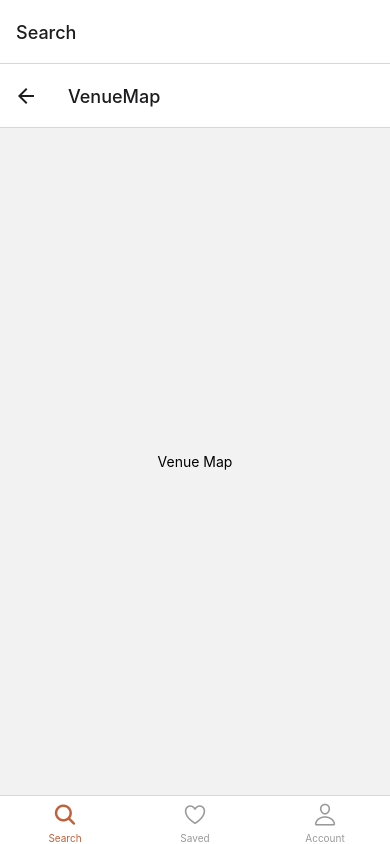
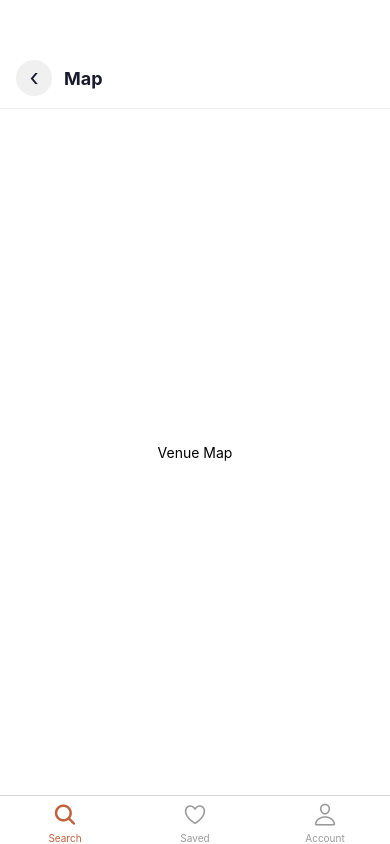
Before and after one commit to NicolasRiley/BallroomNearMe, a React Native app: screen /VenueMap in a window 390 px wide. Built offline with nearby package versions, Linux system fonts and the light colour scheme.

Commit message:
good version

```diff
--- a/App.tsx
+++ b/App.tsx
@@ -20,10 +20,10 @@ const Stack = createNativeStackNavigator()
 function SearchStack() {
   return (
     <Stack.Navigator>
-      <Stack.Screen name="Home" component={HomeScreen} />
-      <Stack.Screen name="VenueList" component={VenueListScreen} />
+      <Stack.Screen name="Home" component={HomeScreen} options={{ headerShown: false }} />
+      <Stack.Screen name="VenueList" component={VenueListScreen} options={{ headerShown: false }} />
       <Stack.Screen name="VenueDetail" component={VenueDetailScreen} options={{ headerShown: false }} />
-      <Stack.Screen name="VenueMap" component={VenueMapScreen} />
+      <Stack.Screen name="VenueMap" component={VenueMapScreen} options={{ headerShown: false }} />
       <Stack.Screen name="DatePicker" component={DatePickerScreen} options={{ headerShown: false }} />
       <Stack.Screen name="BookingSummary" component={BookingSummaryScreen} options={{ headerShown: false }} />
     </Stack.Navigator>
@@ -34,8 +34,8 @@ function AccountStack() {
   return (
     <Stack.Navigator>
       <Stack.Screen name="AccountHome" component={AccountScreen} options={{ headerShown: false }} />
-      <Stack.Screen name="Payments" component={PaymentsScreen} />
-      <Stack.Screen name="BookingHistory" component={BookingHistoryScreen} options={{ title: 'Booking history' }} />
+      <Stack.Screen name="Payments" component={PaymentsScreen} options={{ headerShown: false }} />
+      <Stack.Screen name="BookingHistory" component={BookingHistoryScreen} options={{ headerShown: false }} />
     </Stack.Navigator>
   )
 }
@@ -59,6 +59,7 @@ export default function App() {
                 return <Ionicons name={focused ? 'person' : 'person-outline'} size={size} color={color} />
               }
             },
+            headerShown: false,
             tabBarActiveTintColor: '#c1603a',
             tabBarInactiveTintColor: '#999',
           })}
--- a/src/screens/AccountScreen.tsx
+++ b/src/screens/AccountScreen.tsx
@@ -87,7 +87,9 @@ const styles = StyleSheet.create({
     backgroundColor: '#f5f5f5',
   },
   content: {
-    padding: 16,
+    paddingHorizontal: 16,
+    paddingTop:100,
+    paddingBottom: 16,
     gap: 16,
   },
   card: {
--- a/src/screens/BookingHistoryScreen.tsx
+++ b/src/screens/BookingHistoryScreen.tsx
@@ -1,10 +1,21 @@
-import { View, Text, StyleSheet } from 'react-native'
+import { View, Text, TouchableOpacity, StyleSheet } from 'react-native'
+import { useNavigation } from '@react-navigation/native'
+import { NativeStackNavigationProp } from '@react-navigation/native-stack'
 
 export default function BookingHistoryScreen() {
+  const navigation = useNavigation<NativeStackNavigationProp<any>>()
+
   return (
     <View style={styles.container}>
-      <Text style={styles.title}>Booking history</Text>
-      <Text style={styles.sub}>Nothing yet.</Text>
+      <View style={styles.header}>
+        <TouchableOpacity style={styles.backButton} onPress={() => navigation.goBack()}>
+          <Text style={styles.backButtonText}>‹</Text>
+        </TouchableOpacity>
+        <Text style={styles.title}>Booking history</Text>
+      </View>
+      <View style={styles.body}>
+        <Text style={styles.sub}>Nothing yet.</Text>
+      </View>
     </View>
   )
 }
@@ -12,16 +23,42 @@ export default function BookingHistoryScreen() {
 const styles = StyleSheet.create({
   container: {
     flex: 1,
+    backgroundColor: '#fff',
+  },
+  header: {
+    flexDirection: 'row',
+    alignItems: 'center',
+    paddingTop: 100,
+    paddingHorizontal: 16,
+    paddingBottom: 12,
+    backgroundColor: '#fff',
+    borderBottomWidth: 1,
+    borderBottomColor: '#f0f0f0',
+  },
+  backButton: {
+    width: 36,
+    height: 36,
+    borderRadius: 18,
+    backgroundColor: '#f0f0f0',
     justifyContent: 'center',
     alignItems: 'center',
-    backgroundColor: '#fff',
-    padding: 32,
+    marginRight: 12,
+  },
+  backButtonText: {
+    fontSize: 24,
+    color: '#1a1a2e',
+    lineHeight: 28,
   },
   title: {
-    fontSize: 20,
+    fontSize: 18,
     fontWeight: '700',
     color: '#1a1a2e',
-    marginBottom: 8,
+  },
+  body: {
+    flex: 1,
+    justifyContent: 'center',
+    alignItems: 'center',
+    padding: 32,
   },
   sub: {
     fontSize: 15,
--- a/src/screens/BookingSummaryScreen.tsx
+++ b/src/screens/BookingSummaryScreen.tsx
@@ -85,7 +85,7 @@ const styles = StyleSheet.create({
   header: {
     flexDirection: 'row',
     alignItems: 'center',
-    paddingTop: 60,
+    paddingTop: 100,
     paddingHorizontal: 16,
     paddingBottom: 12,
     backgroundColor: '#fff',
--- a/src/screens/DatePickerScreen.tsx
+++ b/src/screens/DatePickerScreen.tsx
@@ -73,7 +73,7 @@ const styles = StyleSheet.create({
   header: {
     flexDirection: 'row',
     alignItems: 'center',
-    paddingTop: 60,
+    paddingTop: 100,
     paddingHorizontal: 16,
     paddingBottom: 12,
     borderBottomWidth: 1,
--- a/src/screens/HomeScreen.tsx
+++ b/src/screens/HomeScreen.tsx
@@ -43,7 +43,7 @@ const styles = StyleSheet.create({
     flex: 1,
     backgroundColor: '#fff',
     paddingHorizontal: 24,
-    paddingTop: 48,
+    paddingTop: 100,
   },
   heading: {
     fontSize: 28,
--- a/src/screens/PaymentsScreen.tsx
+++ b/src/screens/PaymentsScreen.tsx
@@ -1,10 +1,21 @@
-import { View, Text, StyleSheet } from 'react-native'
+import { View, Text, TouchableOpacity, StyleSheet } from 'react-native'
+import { useNavigation } from '@react-navigation/native'
+import { NativeStackNavigationProp } from '@react-navigation/native-stack'
 
 export default function PaymentsScreen() {
+  const navigation = useNavigation<NativeStackNavigationProp<any>>()
+
   return (
     <View style={styles.container}>
-      <Text style={styles.title}>Payments</Text>
-      <Text style={styles.sub}>No payment methods added yet.</Text>
+      <View style={styles.header}>
+        <TouchableOpacity style={styles.backButton} onPress={() => navigation.goBack()}>
+          <Text style={styles.backButtonText}>‹</Text>
+        </TouchableOpacity>
+        <Text style={styles.title}>Payments</Text>
+      </View>
+      <View style={styles.body}>
+        <Text style={styles.sub}>No payment methods added yet.</Text>
+      </View>
     </View>
   )
 }
@@ -12,16 +23,42 @@ export default function PaymentsScreen() {
 const styles = StyleSheet.create({
   container: {
     flex: 1,
+    backgroundColor: '#fff',
+  },
+  header: {
+    flexDirection: 'row',
+    alignItems: 'center',
+    paddingTop: 100,
+    paddingHorizontal: 16,
+    paddingBottom: 12,
+    backgroundColor: '#fff',
+    borderBottomWidth: 1,
+    borderBottomColor: '#f0f0f0',
+  },
+  backButton: {
+    width: 36,
+    height: 36,
+    borderRadius: 18,
+    backgroundColor: '#f0f0f0',
     justifyContent: 'center',
     alignItems: 'center',
-    backgroundColor: '#fff',
-    padding: 32,
+    marginRight: 12,
+  },
+  backButtonText: {
+    fontSize: 24,
+    color: '#1a1a2e',
+    lineHeight: 28,
   },
   title: {
-    fontSize: 20,
+    fontSize: 18,
     fontWeight: '700',
     color: '#1a1a2e',
-    marginBottom: 8,
+  },
+  body: {
+    flex: 1,
+    justifyContent: 'center',
+    alignItems: 'center',
+    padding: 32,
   },
   sub: {
     fontSize: 15,
--- a/src/screens/SavedScreen.tsx
+++ b/src/screens/SavedScreen.tsx
@@ -58,6 +58,7 @@ const styles = StyleSheet.create({
   container: {
     flex: 1,
     backgroundColor: '#f5f5f5',
+    paddingTop: 60,
   },
   list: {
     padding: 16,
--- a/src/screens/VenueDetailScreen.tsx
+++ b/src/screens/VenueDetailScreen.tsx
@@ -132,7 +132,7 @@ const styles = StyleSheet.create({
   },
   backButton: {
     position: 'absolute',
-    top: 52,
+    top: 60,
     left: 16,
     width: 36,
     height: 36,
@@ -148,7 +148,7 @@ const styles = StyleSheet.create({
   },
   saveButton: {
     position: 'absolute',
-    top: 52,
+    top: 60,
     right: 16,
     width: 36,
     height: 36,
--- a/src/screens/VenueListScreen.tsx
+++ b/src/screens/VenueListScreen.tsx
@@ -96,6 +96,9 @@ export default function VenueListScreen() {
   return (
     <View style={styles.container}>
       <View style={styles.headerRow}>
+        <TouchableOpacity style={styles.backButton} onPress={() => navigation.goBack()}>
+          <Text style={styles.backButtonText}>‹</Text>
+        </TouchableOpacity>
         <ScrollView
           horizontal
           showsHorizontalScrollIndicator={false}
@@ -151,6 +154,7 @@ const styles = StyleSheet.create({
     flexDirection: 'row',
     alignItems: 'center',
     justifyContent: 'space-between',
+    paddingTop: 100,
     paddingRight: 16,
     borderBottomWidth: 1,
     borderBottomColor: '#f0f0f0',
@@ -265,6 +269,21 @@ const styles = StyleSheet.create({
     color: '#fff',
     fontWeight: '600',
   },
+  backButton: {
+    width: 36,
+    height: 36,
+    borderRadius: 18,
+    backgroundColor: '#f0f0f0',
+    justifyContent: 'center',
+    alignItems: 'center',
+    marginLeft: 8,
+    marginRight: 4,
+  },
+  backButtonText: {
+    fontSize: 24,
+    color: '#1a1a2e',
+    lineHeight: 28,
+  },
   mapButton: {
     backgroundColor: '#fff',
     borderWidth: 1,
--- a/src/screens/VenueMapScreen.tsx
+++ b/src/screens/VenueMapScreen.tsx
@@ -1,9 +1,62 @@
-import { View, Text } from 'react-native'
+import { View, Text, TouchableOpacity, StyleSheet } from 'react-native'
+import { useNavigation } from '@react-navigation/native'
+import { NativeStackNavigationProp } from '@react-navigation/native-stack'
 
 export default function VenueMapScreen() {
+  const navigation = useNavigation<NativeStackNavigationProp<any>>()
+
   return (
-    <View style={{ flex: 1, justifyContent: 'center', alignItems: 'center' }}>
-      <Text>Venue Map</Text>
+    <View style={styles.container}>
+      <View style={styles.header}>
+        <TouchableOpacity style={styles.backButton} onPress={() => navigation.goBack()}>
+          <Text style={styles.backButtonText}>‹</Text>
+        </TouchableOpacity>
+        <Text style={styles.title}>Map</Text>
+      </View>
+      <View style={styles.body}>
+        <Text>Venue Map</Text>
+      </View>
     </View>
   )
 }
+
+const styles = StyleSheet.create({
+  container: {
+    flex: 1,
+    backgroundColor: '#fff',
+  },
+  header: {
+    flexDirection: 'row',
+    alignItems: 'center',
+    paddingTop: 60,
+    paddingHorizontal: 16,
+    paddingBottom: 12,
+    backgroundColor: '#fff',
+    borderBottomWidth: 1,
+    borderBottomColor: '#f0f0f0',
+  },
+  backButton: {
+    width: 36,
+    height: 36,
+    borderRadius: 18,
+    backgroundColor: '#f0f0f0',
+    justifyContent: 'center',
+    alignItems: 'center',
+    marginRight: 12,
+  },
+  backButtonText: {
+    fontSize: 24,
+    color: '#1a1a2e',
+    lineHeight: 28,
+  },
+  title: {
+    fontSize: 18,
+    fontWeight: '700',
+    color: '#1a1a2e',
+  },
+  body: {
+    flex: 1,
+    justifyContent: 'center',
+    alignItems: 'center',
+  },
+})
```
